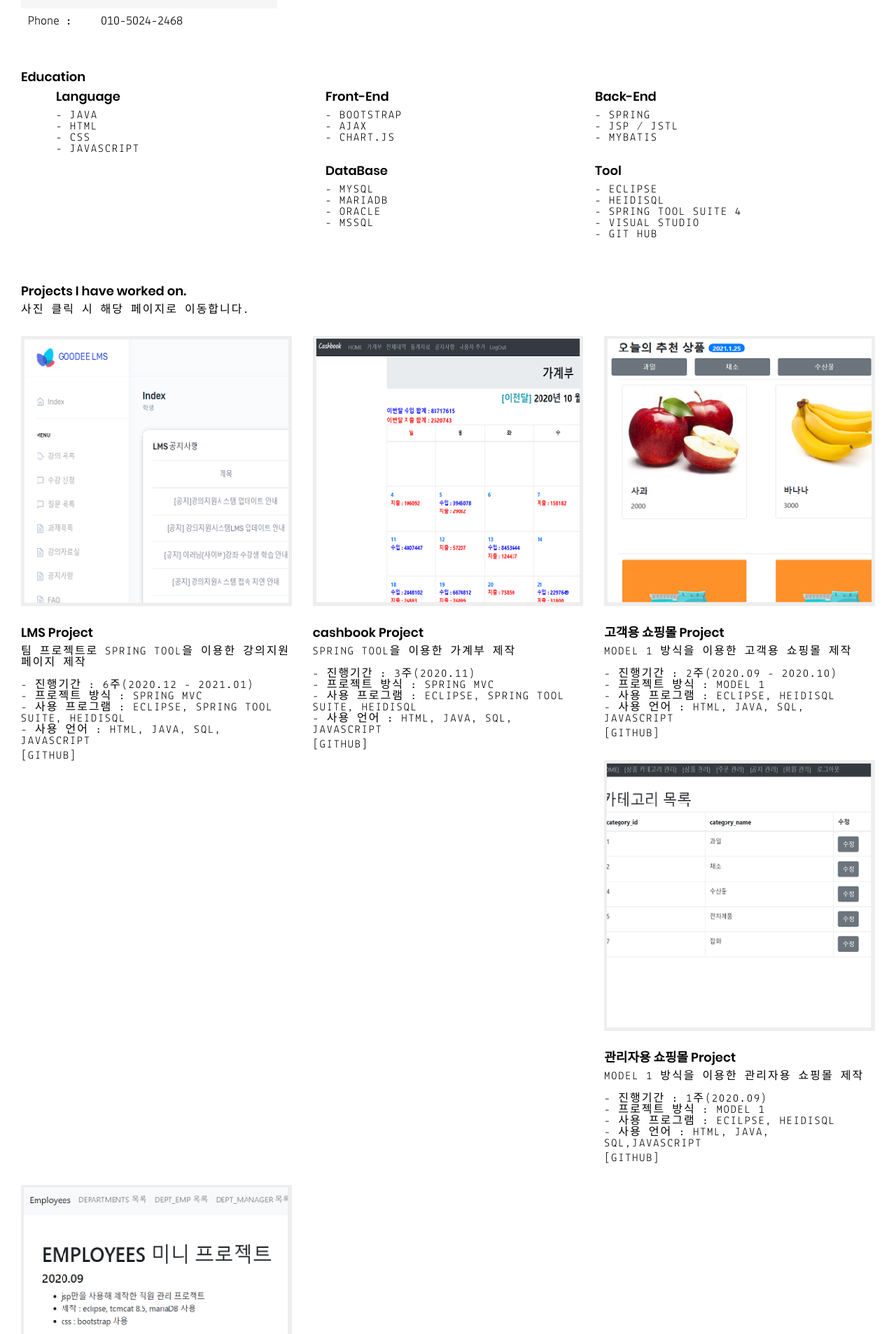
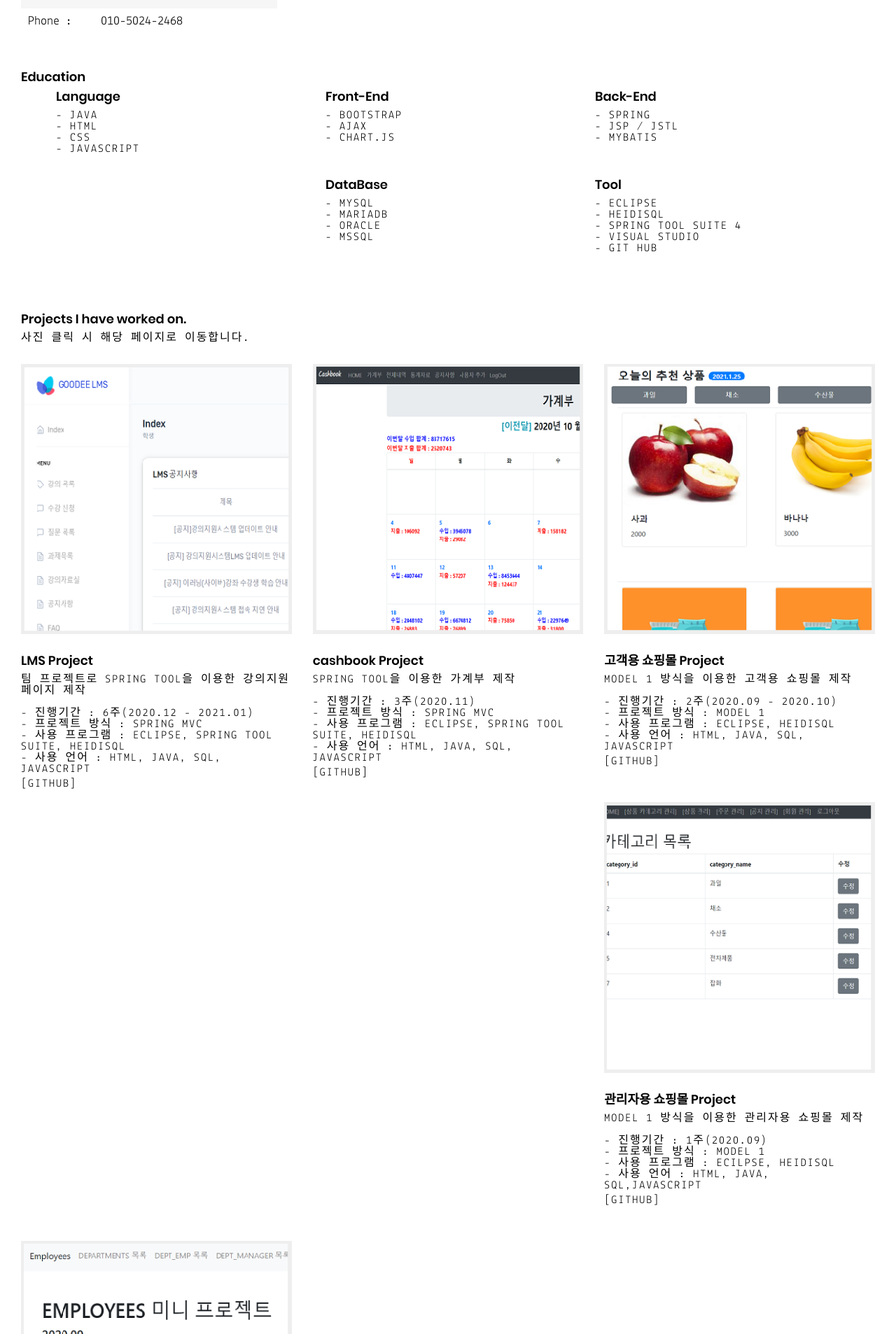
Before and after one commit to heairin1008/heairin1008.github.io, a Jekyll site: the page built from index.html, in a window 1280 px wide. Shown: the part 464-2370 px from the top of the page at 70% size. Built offline with Jekyll 4.4.1, drawn with Linux system fonts in a browser that asks for light colours.

Commit message:
Update _layout.scss

```diff
--- a/assets/scss/_layout.scss
+++ b/assets/scss/_layout.scss
@@ -78,7 +78,7 @@
 	}
 
 	li {
-		margin-bottom: 3rem;
+		margin-bottom: 5rem;
 
 		&:last-child {
 			margin-bottom: 0;
```
